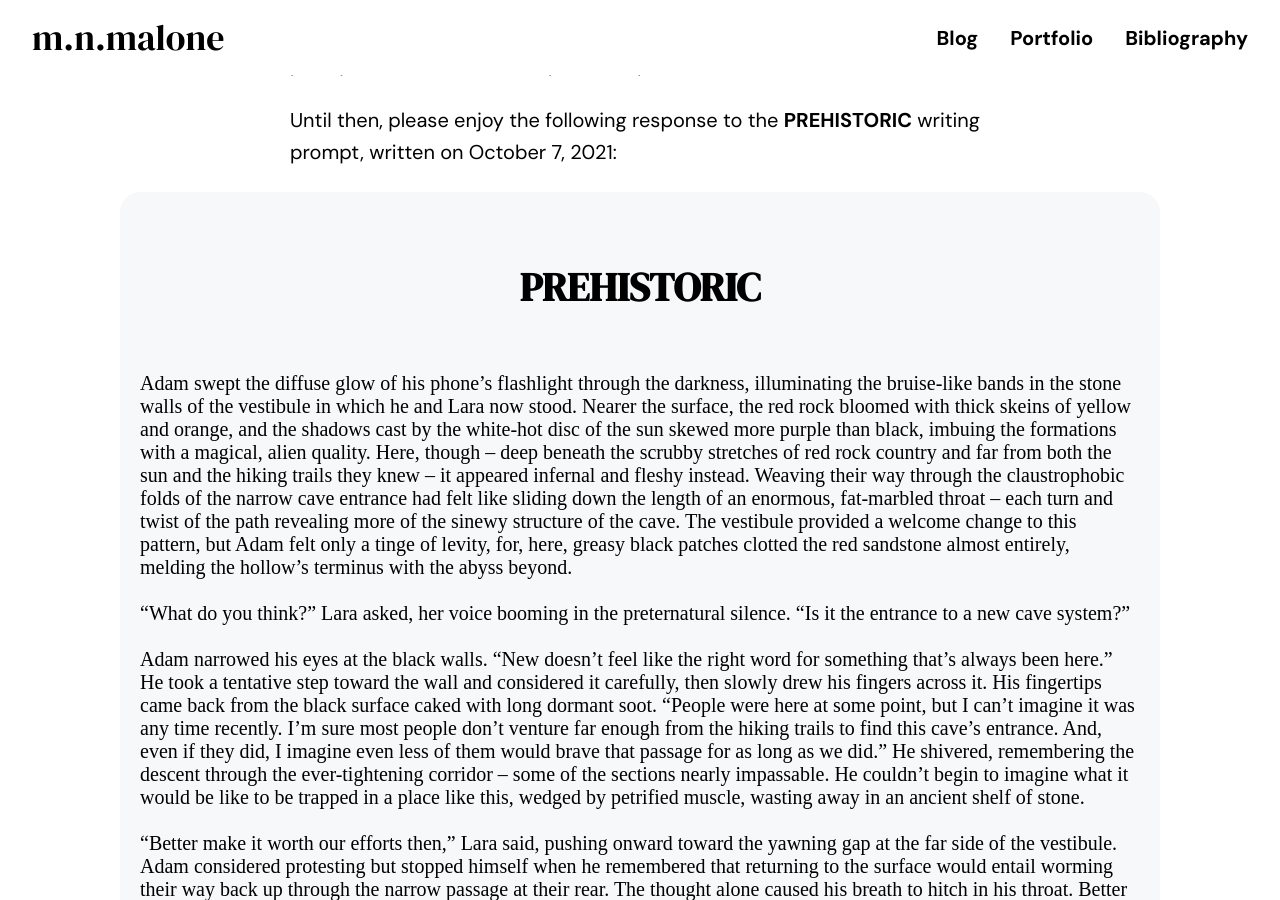
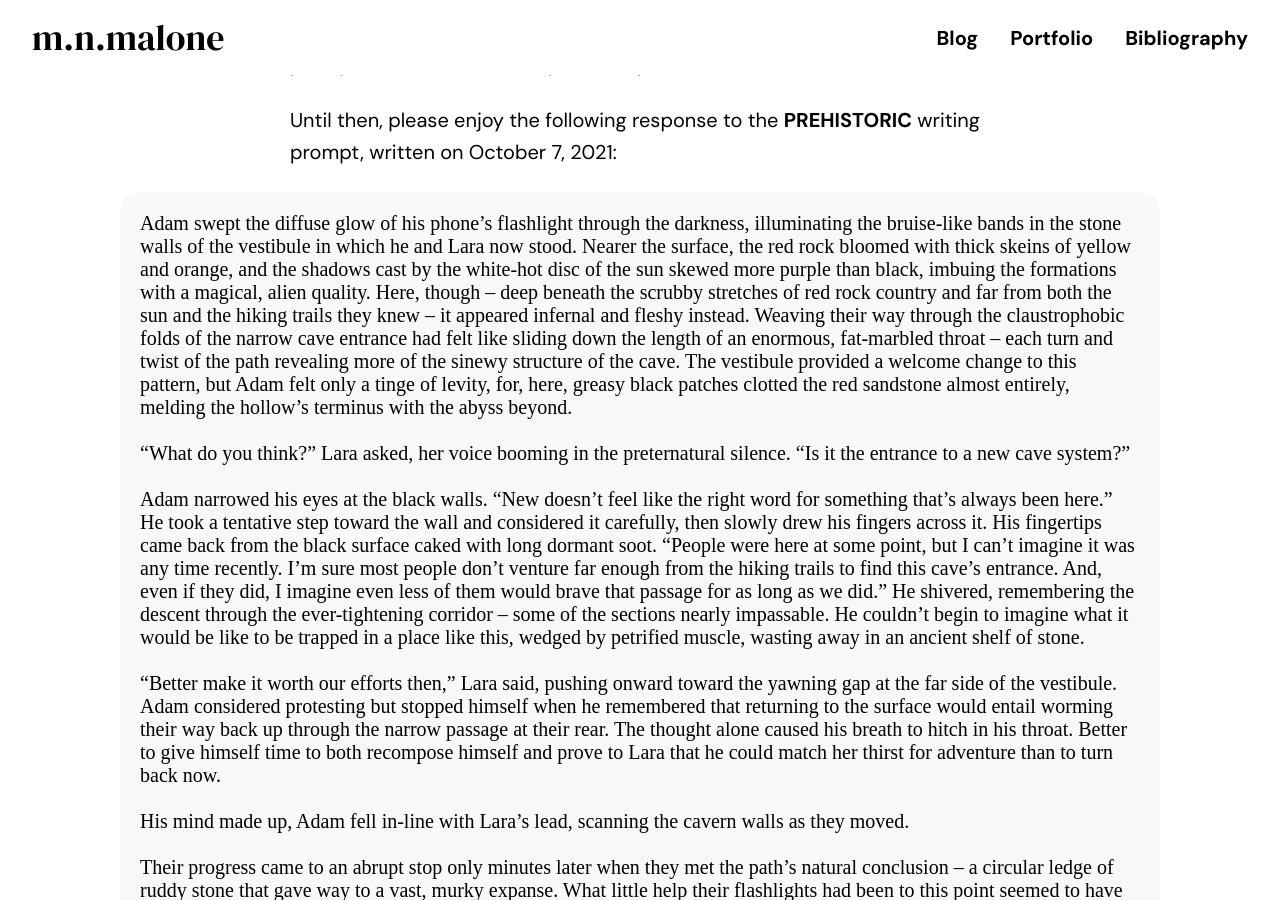
Before and after one commit to mnmalone/mnmalone2021, a Jekyll site: the page built from _posts/2021-10-10-schlocktober-week-1.md, in a window 1280 px wide and 900 px high, scrolled down 4721 px. Built offline with Jekyll 4.4.1, drawn with Linux system fonts in a browser that asks for light colours; some web fonts are replaced; comment, search, counter and statistics services are not loaded.

Commit message:
Update 2021-10-10-schlocktober-week-1.md

```diff
--- a/_posts/2021-10-10-schlocktober-week-1.md
+++ b/_posts/2021-10-10-schlocktober-week-1.md
@@ -45,9 +45,7 @@
 
 Until then, please enjoy the following response to the <b>PREHISTORIC</b> writing prompt, written on October 7, 2021:
 
-<div class="excerpt"><center><h1>PREHISTORIC</h1><br><br></center>
-
-Adam swept the diffuse glow of his phone’s flashlight through the darkness, illuminating the bruise-like bands in the stone walls of the vestibule in which he and Lara now stood. Nearer the surface, the red rock bloomed with thick skeins of yellow and orange, and the shadows cast by the white-hot disc of the sun skewed more purple than black, imbuing the formations with a magical, alien quality. Here, though – deep beneath the scrubby stretches of red rock country and far from both the sun and the hiking trails they knew – it appeared infernal and fleshy instead. Weaving their way through the claustrophobic folds of the narrow cave entrance had felt like sliding down the length of an enormous, fat-marbled throat – each turn and twist of the path revealing more of the sinewy structure of the cave. The vestibule provided a welcome change to this pattern, but Adam felt only a tinge of levity, for, here, greasy black patches clotted the red sandstone almost entirely, melding the hollow’s terminus with the abyss beyond.<br><br>
+<div class="excerpt">Adam swept the diffuse glow of his phone’s flashlight through the darkness, illuminating the bruise-like bands in the stone walls of the vestibule in which he and Lara now stood. Nearer the surface, the red rock bloomed with thick skeins of yellow and orange, and the shadows cast by the white-hot disc of the sun skewed more purple than black, imbuing the formations with a magical, alien quality. Here, though – deep beneath the scrubby stretches of red rock country and far from both the sun and the hiking trails they knew – it appeared infernal and fleshy instead. Weaving their way through the claustrophobic folds of the narrow cave entrance had felt like sliding down the length of an enormous, fat-marbled throat – each turn and twist of the path revealing more of the sinewy structure of the cave. The vestibule provided a welcome change to this pattern, but Adam felt only a tinge of levity, for, here, greasy black patches clotted the red sandstone almost entirely, melding the hollow’s terminus with the abyss beyond.<br><br>
 
 “What do you think?” Lara asked, her voice booming in the preternatural silence. “Is it the entrance to a new cave system?”<br><br>
 
```
